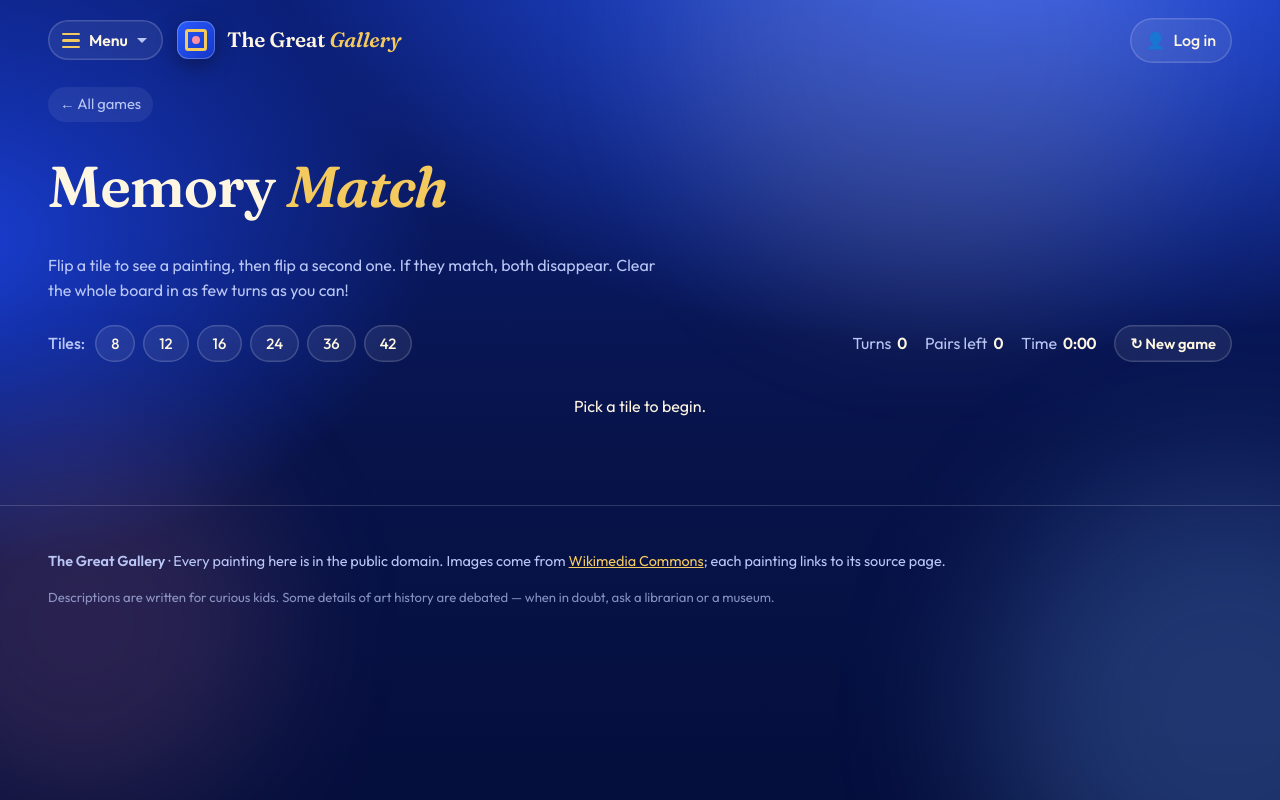
After one commit to blueajah1216/burrow-owls, a Flask app: template templates/fineart/memory.html in a window 1280 px wide. The commit adds this page. Run offline with Flask 3, Linux system fonts and the light colour scheme; the template is opened without the code that fills it, so the values that code supplies are empty; some libraries are stand-ins or nearby versions.

Commit message:
Games: new Games page and Memory Match (8-42 tiles, famous paintings)
Co-Authored-By: Claude Sonnet 5.5 <noreply@anthropic.com>

```diff
--- a/static/fineart/fineart.css
+++ b/static/fineart/fineart.css
@@ -485,3 +485,37 @@ select option{color:#000}
   .top .acct{padding:10px 13px}.top .acct span{max-width:90px;overflow:hidden;text-overflow:ellipsis}
 }
 @keyframes menuin{from{opacity:0;transform:translateY(-6px)}}
+
+/* games */
+.games-sub{color:var(--mute);max-width:60ch;margin:.2em 0 1.4em}
+.game-grid{display:grid;grid-template-columns:repeat(auto-fill,minmax(300px,1fr));gap:18px}
+.game-card{display:flex;flex-direction:column;border-radius:22px;overflow:hidden;text-decoration:none;background:var(--glass);box-shadow:inset 0 0 0 1.5px var(--line),0 14px 34px rgba(0,0,0,.3);transition:.25s}
+a.game-card:hover{transform:translateY(-4px);box-shadow:inset 0 0 0 1.5px var(--gold),0 20px 40px rgba(0,0,0,.4)}
+.gc-art{display:grid;grid-template-columns:repeat(4,minmax(0,1fr));grid-auto-rows:130px;height:130px;overflow:hidden}.gc-art img{width:100%;height:100%;object-fit:cover}
+.soon-art{place-items:center;font-size:3rem;background:rgba(255,255,255,.05);grid-template-columns:1fr}
+.gc-txt{padding:16px 20px 20px;display:grid;gap:4px}.gc-txt b{font:600 1.2rem var(--serif)}.gc-txt span{color:var(--mute);font-size:.95rem}.gc-txt em{font-style:normal;color:var(--gold);font-weight:600;margin-top:6px}
+.game-card.soon{opacity:.7}
+.mem-bar{display:flex;flex-wrap:wrap;justify-content:space-between;align-items:center;gap:12px 24px;margin-bottom:16px}
+.mem-sizes{display:flex;flex-wrap:wrap;align-items:center;gap:8px}.mem-sizes>span{color:var(--mute);font-weight:500;margin-right:2px}
+.mem-stats{display:flex;flex-wrap:wrap;align-items:center;gap:8px 18px;color:var(--mute)}.mem-stats b{color:var(--cream);font-variant-numeric:tabular-nums;margin-left:3px}
+.mem-board{display:grid;grid-template-columns:repeat(var(--cols,4),minmax(0,1fr));gap:clamp(6px,1.4vw,14px);max-width:var(--maxw,900px);margin:0 auto}
+.tile{position:relative;width:100%;min-width:0;aspect-ratio:1/1;padding:0;border:0;background:none;cursor:pointer;perspective:700px;-webkit-tap-highlight-color:transparent;transition:opacity .45s,transform .45s}
+.tile .in{position:absolute;inset:0;transform-style:preserve-3d;transition:transform .45s cubic-bezier(.3,.8,.3,1)}
+.tile.up .in{transform:rotateY(180deg)}
+.tile .face{position:absolute;inset:0;border-radius:12px;backface-visibility:hidden;-webkit-backface-visibility:hidden;overflow:hidden}
+.tile .back{background:repeating-linear-gradient(45deg,rgba(255,255,255,.06) 0 8px,transparent 8px 16px),linear-gradient(135deg,var(--cobalt),var(--navy));box-shadow:inset 0 0 0 3px var(--gold2),inset 0 0 0 6px rgba(0,0,0,.25),0 6px 16px rgba(0,0,0,.35);display:grid;place-items:center;font-size:clamp(1.2rem,4vw,2.2rem);transition:filter .2s}
+.tile:hover .back{filter:brightness(1.25)}
+.tile .front{transform:rotateY(180deg);background:#000;box-shadow:0 0 0 3px var(--gold),0 8px 20px rgba(0,0,0,.45)}
+.tile .front img{width:100%;height:100%;object-fit:cover}
+.tile.gone{opacity:0;transform:scale(.6);pointer-events:none}
+.tile.hide{visibility:hidden}
+.tile:focus-visible .back,.tile:focus-visible .front{outline:3px solid #fff;outline-offset:2px}
+.mem-say{text-align:center;color:var(--cream);min-height:3.2em;margin:16px auto 0;max-width:60ch}.mem-say i{color:var(--gold);font-family:var(--serif)}
+.mem-found{margin-top:10px}.mem-found h2{font:600 1.1rem var(--serif);color:var(--mute)}
+.mem-found-row{display:flex;flex-wrap:wrap;gap:10px}
+.mem-found-row a{width:96px;text-decoration:none;font-size:.72rem;line-height:1.25;color:var(--mute)}.mem-found-row img{width:96px;height:96px;object-fit:cover;border-radius:10px;box-shadow:0 0 0 2px var(--gold2);margin-bottom:4px}.mem-found-row a:hover{color:#fff}
+.mem-win{position:fixed;inset:0;z-index:60;display:grid;place-items:center;background:rgba(2,8,30,.72);backdrop-filter:blur(6px);padding:16px}.mem-win[hidden]{display:none}
+.mem-win-box{max-width:420px;width:100%;text-align:center;padding:30px 26px;border-radius:24px;background:var(--navy);box-shadow:inset 0 0 0 2px var(--gold),0 30px 80px rgba(0,0,0,.6)}
+.mem-win-box h2{margin:0 0 6px;font:800 2rem var(--serif)}.mem-best{color:var(--gold);font-weight:600;min-height:1.5em}
+.mem-win-btns{display:flex;gap:10px;justify-content:center;flex-wrap:wrap;margin-top:12px}
+@media (prefers-reduced-motion:reduce){.tile .in{transition:none}}
--- /dev/null
+++ b/static/fineart/memory.js
@@ -0,0 +1,83 @@
+(() => {
+  const $ = s => document.querySelector(s), ALL = window.MEM.cards;
+  const board = $('#board'), say = $('#say'), SIZES = [8, 12, 16, 24, 36, 42];
+  const store = { get(k, d) { try { return JSON.parse(localStorage.getItem(k)) ?? d; } catch (e) { return d; } }, set(k, v) { try { localStorage.setItem(k, JSON.stringify(v)); } catch (e) {} } };
+  const esc = s => s.replace(/[&<>"]/g, c => ({ '&': '&amp;', '<': '&lt;', '>': '&gt;', '"': '&quot;' }[c]));
+  const mobile = () => matchMedia('(max-width:560px)').matches;
+  const COLS = { 8: [4, 4], 12: [4, 3], 16: [4, 4], 24: [6, 4], 36: [6, 6], 42: [7, 6] };       // [desktop, mobile] columns
+  const COLS_M = { 8: 4, 12: 3, 16: 4, 24: 4, 36: 6, 42: 6 };
+  let n = SIZES.includes(store.get('mem_n', 16)) ? store.get('mem_n', 16) : 16;
+  let tiles, open, locked, moves, left, t0, timer, found;
+
+  const shuffle = a => { for (let i = a.length - 1; i > 0; i--) { const j = Math.floor(Math.random() * (i + 1)); [a[i], a[j]] = [a[j], a[i]]; } return a; };
+  const fmt = s => `${Math.floor(s / 60)}:${String(s % 60).padStart(2, '0')}`;
+
+
+  function layout() {
+    const cols = mobile() ? COLS_M[n] : COLS[n][0];
+    board.style.setProperty('--cols', cols);
+    board.style.setProperty('--maxw', mobile() ? '100%' : Math.min(1000, cols * 150) + 'px');
+  }
+
+  function start() {
+    clearInterval(timer); timer = null;
+    const pairs = shuffle(ALL.slice()).slice(0, n / 2);
+    const deck = shuffle(pairs.flatMap(c => [{ c, k: c.id }, { c, k: c.id }]));
+    board.innerHTML = ''; open = []; locked = false; moves = 0; left = n / 2; found = []; t0 = null;
+    $('#moves').textContent = 0; $('#left').textContent = left; $('#time').textContent = '0:00';
+    $('#found').hidden = true; $('#found-row').innerHTML = ''; $('#win').hidden = true;
+    say.textContent = 'Pick a tile to begin.';
+    document.querySelectorAll('#sizes .chip').forEach(b => b.classList.toggle('on', +b.dataset.n === n));
+    layout();
+    tiles = deck.map((d, i) => {
+      const b = document.createElement('button'); b.type = 'button'; b.className = 'tile'; b.setAttribute('aria-label', `Tile ${i + 1}, face down`);
+      b.innerHTML = `<span class="in"><span class="face back" aria-hidden="true">🎨</span><span class="face front"><img src="${d.c.img}" alt="${esc(d.c.t)}" decoding="async"></span></span>`;
+      b.onclick = () => flip(b, d);
+      board.appendChild(b); d.el = b; d.i = i; return d;
+    });
+    pairs.forEach(c => { const im = new Image(); im.src = c.img; });   // warm the cache so tiles don't pop in
+  }
+
+  function flip(el, d) {
+    if (locked || el.classList.contains('up') || el.classList.contains('gone')) return;
+    if (!t0) { t0 = Date.now(); timer = setInterval(() => $('#time').textContent = fmt(Math.floor((Date.now() - t0) / 1000)), 500); }
+    el.classList.add('up'); el.setAttribute('aria-label', `Tile ${d.i + 1}: ${d.c.t}`);
+    open.push(d);
+    say.innerHTML = `<i>${esc(d.c.t)}</i> — ${esc(d.c.by)}, ${d.c.y}`;
+    if (open.length < 2) return;
+    moves++; $('#moves').textContent = moves; locked = true;
+    const [a, b] = open;
+    if (a.k === b.k) {
+      setTimeout(() => {
+        [a, b].forEach(x => { x.el.classList.add('gone'); x.el.disabled = true; setTimeout(() => x.el.classList.add('hide'), 460); });
+        open = []; locked = false; left--; $('#left').textContent = left;
+        found.push(a.c); addFound(a.c);
+        say.innerHTML = `✅ A match! <i>${esc(a.c.t)}</i> by ${esc(a.c.by)}`;
+        if (!left) win();
+      }, 750);
+    } else {
+      setTimeout(() => { [a, b].forEach(x => { x.el.classList.remove('up'); x.el.setAttribute('aria-label', `Tile ${x.i + 1}, face down`); }); open = []; locked = false; say.textContent = 'Not a match. Try again!'; }, 1100);
+    }
+  }
+
+  function addFound(c) {
+    $('#found').hidden = false;
+    const a = document.createElement('a'); a.href = c.url; a.target = '_blank'; a.rel = 'noopener';
+    a.innerHTML = `<img src="${c.img}" alt=""><span>${esc(c.t)}</span>`; $('#found-row').appendChild(a);
+  }
+
+  function win() {
+    clearInterval(timer); const secs = Math.floor((Date.now() - t0) / 1000);
+    const bestKey = 'mem_best_' + n, best = store.get(bestKey, null), isBest = !best || moves < best.moves || (moves === best.moves && secs < best.secs);
+    if (isBest) store.set(bestKey, { moves, secs });
+    $('#win-text').textContent = `You matched all ${n / 2} pairs in ${moves} turns and ${fmt(secs)}.`;
+    $('#win-best').textContent = isBest ? '🏆 New best for this board size!' : `Your best for ${n} tiles: ${best.moves} turns (${fmt(best.secs)})`;
+    setTimeout(() => { $('#win').hidden = false; $('#again').focus(); }, 500);
+    say.textContent = 'Board cleared!';
+  }
+
+  $('#sizes').addEventListener('click', e => { const b = e.target.closest('.chip'); if (!b) return; n = +b.dataset.n; store.set('mem_n', n); start(); });
+  $('#restart').onclick = start; $('#again').onclick = start; $('#close-win').onclick = () => { $('#win').hidden = true; };
+  addEventListener('resize', layout);
+  start();
+})();
--- a/templates/fineart/base.html
+++ b/templates/fineart/base.html
@@ -11,7 +11,7 @@
   <link rel="preconnect" href="https://fonts.googleapis.com">
   <link rel="preconnect" href="https://fonts.gstatic.com" crossorigin>
   <link href="https://fonts.googleapis.com/css2?family=Fraunces:ital,opsz,wght@0,9..144,400;0,9..144,600;0,9..144,800;1,9..144,400;1,9..144,600&family=Outfit:wght@400;500;600&display=swap" rel="stylesheet">
-  <link rel="stylesheet" href="{{ url_for('static', filename='fineart/fineart.css') }}?v=24">
+  <link rel="stylesheet" href="{{ url_for('static', filename='fineart/fineart.css') }}?v=27">
 <script>var FA_BASE="{{ fa_base }}";</script>
 </head>
 <body>
@@ -32,6 +32,7 @@
     <a href="{{ url_for('fineart.museums') }}">🗺️ Museums</a>
     <a href="{{ url_for('fineart_auth.lovers') }}">💛 Art Lovers</a>
     <a href="{{ url_for('fineart.collection', slug='kids') }}">🧒 Kids</a>
+    <a href="{{ url_for('fineart.games') }}">🎮 Games</a>
     <a href="{{ url_for('fineart.today') }}">⭐ Today's pick</a>
     <hr>
     <a href="{{ url_for('photo.index') }}">📷 Photography</a>
--- /dev/null
+++ b/templates/fineart/memory.html
@@ -0,0 +1,41 @@
+{% extends "fineart/base.html" %}
+{% block title %}Memory Match · The Great Gallery{% endblock %}
+{% block desc %}Flip tiles and match pairs of famous paintings. Pick a board from 8 to 42 tiles.{% endblock %}
+{% block body %}
+<main class="detail mem">
+  <div class="crumbs"><a href="{{ url_for('fineart.games') }}">← All games</a></div>
+  <h1 class="sec big">Memory <em>Match</em></h1>
+  <p class="games-sub">Flip a tile to see a painting, then flip a second one. If they match, both disappear. Clear the whole board in as few turns as you can!</p>
+
+  <div class="mem-bar">
+    <div class="mem-sizes" id="sizes" role="group" aria-label="Number of tiles">
+      <span>Tiles:</span>
+      {% for n in (8, 12, 16, 24, 36, 42) %}<button type="button" class="chip" data-n="{{ n }}">{{ n }}</button>{% endfor %}
+    </div>
+    <div class="mem-stats">
+      <span>Turns <b id="moves">0</b></span>
+      <span>Pairs left <b id="left">0</b></span>
+      <span>Time <b id="time">0:00</b></span>
+      <button type="button" class="btn ghost sm" id="restart">↻ New game</button>
+    </div>
+  </div>
+
+  <div class="mem-board" id="board" aria-live="polite"></div>
+  <p class="mem-say" id="say">Pick a tile to begin.</p>
+
+  <section class="mem-found" id="found" hidden><h2>Paintings you've found</h2><div class="mem-found-row" id="found-row"></div></section>
+
+  <div class="mem-win" id="win" hidden>
+    <div class="mem-win-box">
+      <h2>🎉 You did it!</h2>
+      <p id="win-text"></p>
+      <p class="mem-best" id="win-best"></p>
+      <div class="mem-win-btns"><button type="button" class="btn" id="again">Play again</button><button type="button" class="btn ghost" id="close-win">Look at the paintings</button></div>
+    </div>
+  </div>
+</main>
+{% endblock %}
+{% block scripts %}
+<script>window.MEM={cards:{{ cards|tojson }}};</script>
+<script src="{{ url_for('static', filename='fineart/memory.js') }}?v=2"></script>
+{% endblock %}
```
Also changed, not shown: fineart.py (+18 -0 lines), templates/fineart/games.html (added, +22 -0 lines).
